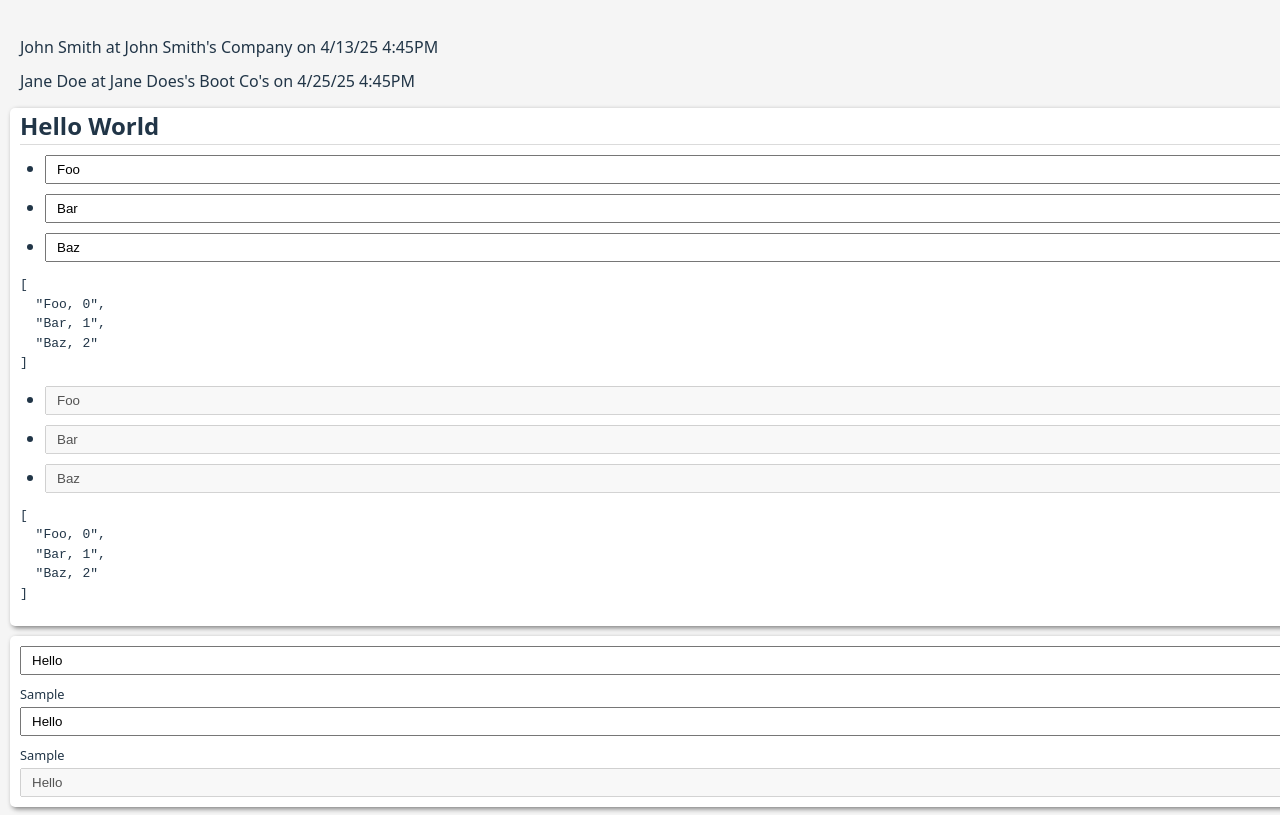
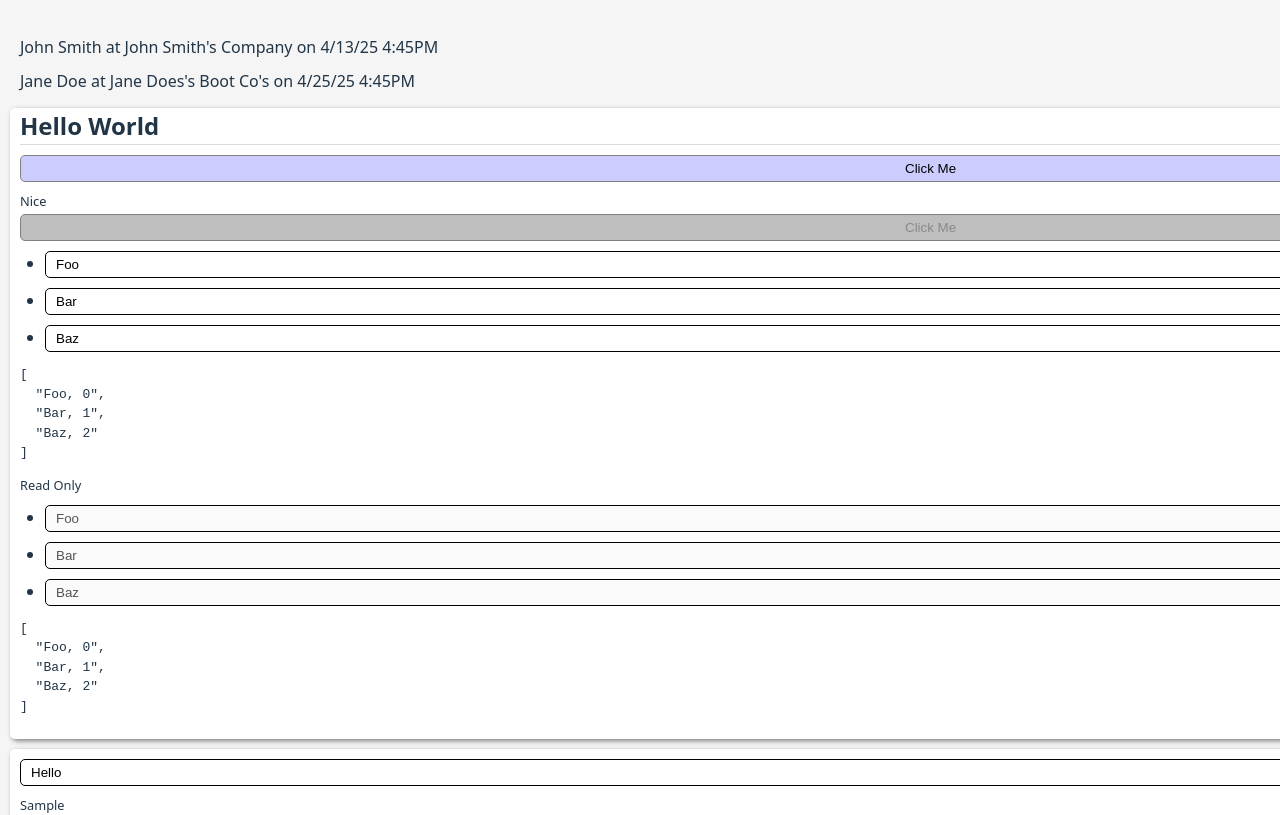
Before and after one commit to Iubalus/arborist, a Vue app in the folder arborist/: page / in a window 1280 px wide. Shown: the top 815 px of the page. Built offline with nearby package versions, Linux system fonts and the light colour scheme.

Commit message:
Add a button and modify some styles

```diff
--- a/arborist/src/App.vue
+++ b/arborist/src/App.vue
@@ -14,16 +14,11 @@
         </InterviewSnapshot>
       </div>
     </div>
-    <Card
-      title="Hello World"
-    >
-      <EditList
-        v-model:value="editList"
-      ></EditList>
-      <EditList
-        v-model:value="editList"
-        read-only
-      ></EditList>
+    <Card title="Hello World">
+      <Btn text="Click Me" @click="() => console.log('hello')"></Btn>
+      <Btn label="Nice" text="Click Me" read-only @click="() => console.log('hello')"></Btn>
+      <EditList v-model:value="editList"></EditList>
+      <EditList v-model:value="editList" label="Read Only" read-only></EditList>
     </Card>
     <Card>
       <LabelText v-model:value="testValue" />
@@ -44,14 +39,15 @@ import { loadProfiles, Profile } from "./data";
 import LabelText from "./components/bits/LabelText.vue";
 import Card from "./components/bits/Card.vue";
 import EditList from "./components/bits/EditList.vue";
+import Btn from "./components/bits/Btn.vue";
 export default defineComponent({
-  components: { InterviewSnapshot, LabelText, Card, EditList },
+  components: { InterviewSnapshot, LabelText, Card, EditList, Btn },
   data() {
     return {
       profiles: [],
       selectedProfile: null,
       testValue: "Hello",
-      editList:["Foo", "Bar", "Baz"]
+      editList: ["Foo", "Bar", "Baz"]
     }
   },
   created() {
--- /dev/null
+++ b/arborist/src/components/bits/Btn.vue
@@ -0,0 +1,56 @@
+<template>
+    <Labelled :label="label">
+        <button type="button" :class="[readOnly ? 'disabled' : '']" :disabled="readOnly" @click="doClick">{{ text
+            }}</button>
+    </Labelled>
+</template>
+<script lang="ts">
+import { defineComponent } from 'vue'
+import Labelled from './Labelled.vue';
+
+export default defineComponent({
+    components:{Labelled},
+    props: {
+        label: {
+            type: String,
+            default: () => null
+        },
+        text: {
+            type: String,
+            required: true
+        },
+        readOnly: {
+            type: Boolean,
+            default: false
+        }
+    },
+    emits: ['click'],
+    methods: {
+        doClick() {
+            if (!this.readOnly) {
+                this.$emit("click");
+            }
+        }
+    }
+})
+
+</script>
+<style scoped>
+button {
+    padding: 5px 10px;
+    box-sizing: border-box;
+    border-radius: 5px;
+    background: rgb(204, 204, 255);
+    width:100%;
+    border:solid 1px rgb(128, 128, 128);
+
+    &.disabled {
+        background: rgb(190, 190, 190);
+    }
+
+    &:hover:not(.disabled) {
+        cursor: pointer;
+        background: rgb(223, 223, 248);
+    }
+}
+</style>
--- a/arborist/src/components/bits/EditList.vue
+++ b/arborist/src/components/bits/EditList.vue
@@ -1,21 +1,21 @@
 <template>
-    <div :class="['label-container', !readOnly ? 'draggable' : null]">
-        <label v-show="!!label">{{ label }}</label>
-        <ul>
+    <Labelled :label="label">
+        <ul :class="[readOnly ? '' : 'draggable']">
             <li v-for="(ignored, i) in visibleList" :key="keys[i]" :draggable="!readOnly" :ondragover="dragOver"
                 :ondragstart="dragStart" :ondragend="dragEnd" :data-index="i">
                 <LabelText v-model:value="internalValue[i]" :read-only="readOnly"></LabelText>
             </li>
         </ul>
         <pre>{{ keys }}</pre>
-    </div>
+    </Labelled>
 </template>
 <script lang="ts">
 import { defineComponent, type PropType } from 'vue'
 import LabelText from './LabelText.vue';
+import Labelled from './Labelled.vue';
 
 export default defineComponent({
-    components: { LabelText },
+    components: { LabelText, Labelled },
     props: {
         label: {
             type: String,
@@ -78,24 +78,7 @@ export default defineComponent({
 
 </script>
 <style scoped>
-.label-container {
-    margin-top: 10px;
-    width: 100%;
-    box-sizing: border-box;
-
-    label {
-        font-size: 0.8em;
-        display: block;
-        margin-bottom: 3px;
-    }
-
-    input {
-        padding: 5px 10px;
-        width: 100%;
-        box-sizing: border-box;
-    }
-
-    &.draggable {
+.draggable {
     li:hover {
         cursor: grab;
     }
@@ -110,8 +93,5 @@ export default defineComponent({
             margin-top: 5px;
         }
     }
-
-    }
-
 }
 </style>
--- a/arborist/src/components/bits/LabelText.vue
+++ b/arborist/src/components/bits/LabelText.vue
@@ -1,13 +1,14 @@
 <template>
-    <div class="label-container">
-        <label v-show="!!label">{{ label }}</label>
+    <Labelled :label="label">
         <input v-model="internalValue" type="text" :disabled="readOnly" />
-    </div>
+    </Labelled>
 </template>
 <script lang="ts">
 import { defineComponent } from 'vue'
+import Labelled from './Labelled.vue';
 
 export default defineComponent({
+    components: { Labelled },
     props: {
         label: {
             type: String,
@@ -40,21 +41,11 @@ export default defineComponent({
 
 </script>
 <style scoped>
-.label-container {
-    margin-top: 10px;
+input {
+    padding: 5px 10px;
     width: 100%;
     box-sizing: border-box;
-
-    label {
-        font-size: 0.8em;
-        display: block;
-        margin-bottom: 3px;
-    }
-
-    input {
-        padding: 5px 10px;
-        width: 100%;
-        box-sizing: border-box;
-    }
+    border-radius:5px;
+    border:solid 1px black;
 }
 </style>
--- /dev/null
+++ b/arborist/src/components/bits/Labelled.vue
@@ -0,0 +1,32 @@
+<template>
+    <div class="label-container">
+        <label v-show="!!label">{{ label }}</label>
+        <slot></slot>
+    </div>
+</template>
+<script lang="ts">
+import { defineComponent } from 'vue'
+
+export default defineComponent({
+    props: {
+        label: {
+            type: String,
+            default: () => null
+        }
+    }
+})
+
+</script>
+<style scoped>
+.label-container {
+    margin-top: 10px;
+    width: 100%;
+    box-sizing: border-box;
+
+    label {
+        font-size: 0.8em;
+        display: block;
+        margin-bottom: 3px;
+    }
+}
+</style>
--- a/arborist/src/style.css
+++ b/arborist/src/style.css
@@ -37,27 +37,6 @@ h1 {
   line-height: 1.1;
 }
 
-button {
-  border-radius: 8px;
-  border: 1px solid transparent;
-  padding: 0.6em 1.2em;
-  font-size: 1em;
-  font-weight: 500;
-  font-family: inherit;
-  background-color: #1a1a1a;
-  cursor: pointer;
-  transition: border-color 0.25s;
-}
-
-button:hover {
-  border-color: #646cff;
-}
-
-button:focus,
-button:focus-visible {
-  outline: 4px auto -webkit-focus-ring-color;
-}
-
 .card {
   padding: 2em;
 }
@@ -79,8 +58,4 @@ body {
   a:hover {
     color: #747bff;
   }
-
-  button {
-    background-color: #f9f9f9;
-  }
 }
```
Lines whose indentation alone changed are shown as unchanged.
